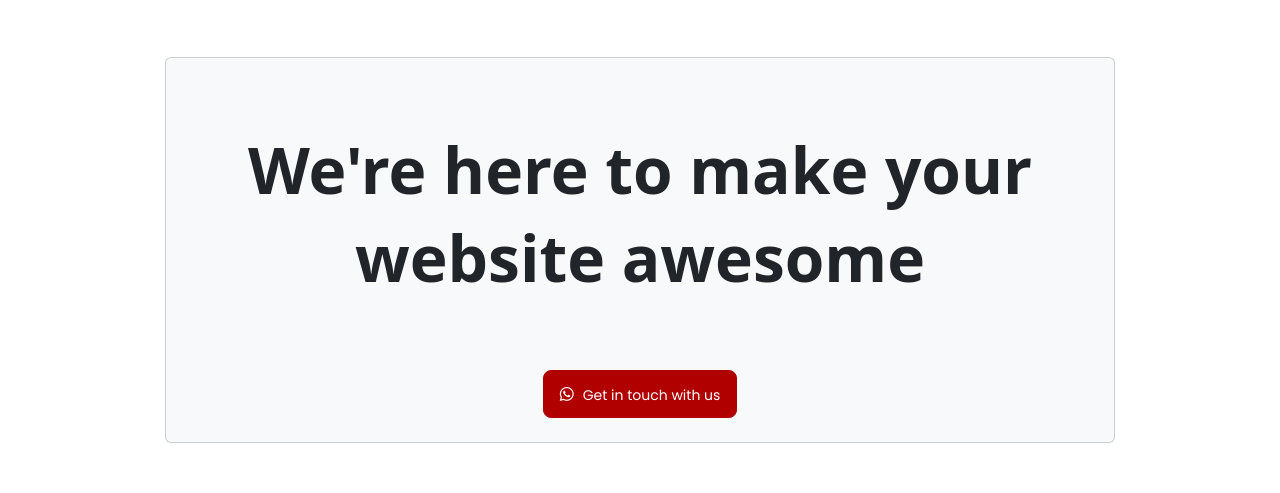
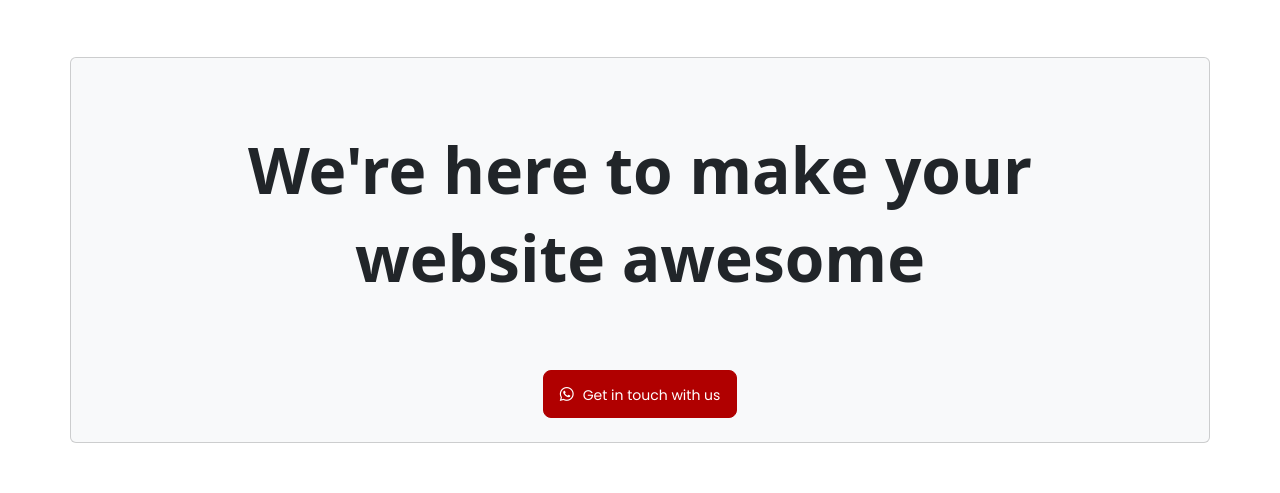
Before and after one commit to Akash-R-Official/Websites, a plain HTML site: page index.html in a window 1280 px wide. Shown: the part 3614-4107 px from the top of the page. Drawn offline with nearby package versions, Linux system fonts and the light colour scheme.

Commit message:
Update index.html

```diff
--- a/index.html
+++ b/index.html
@@ -450,7 +450,7 @@
 
     <div class="container margintop">
         <div class="row justify-content-center">
-            <div class="col-10 card bg-light justify-content-center">
+            <div class="col card bg-light justify-content-center">
                 <div class="margintop"><p class="text-center text-dark s7cfs64 fw-semibold font-family-Poppins  m-0 px-3 py-2">We're here to make your<br/> website awesome</p></div>
                 <div class="mx-auto margintop pb-4">
                     <button class="rounded-3 s7cfsbtn"><i class="bi bi-whatsapp"></i> Get in touch with us</button>
```
